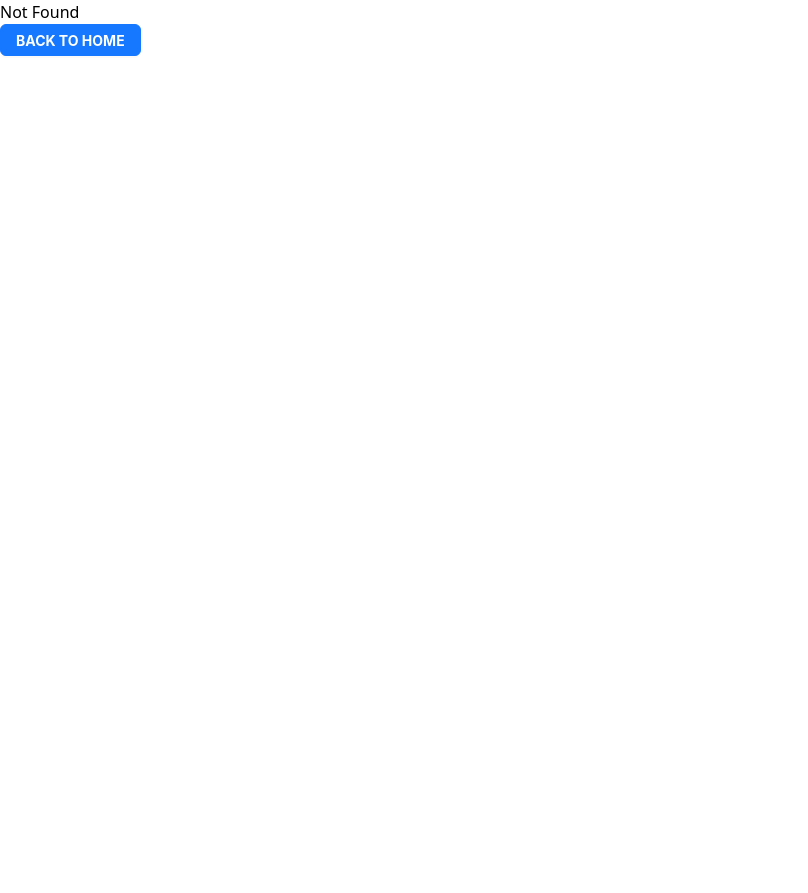
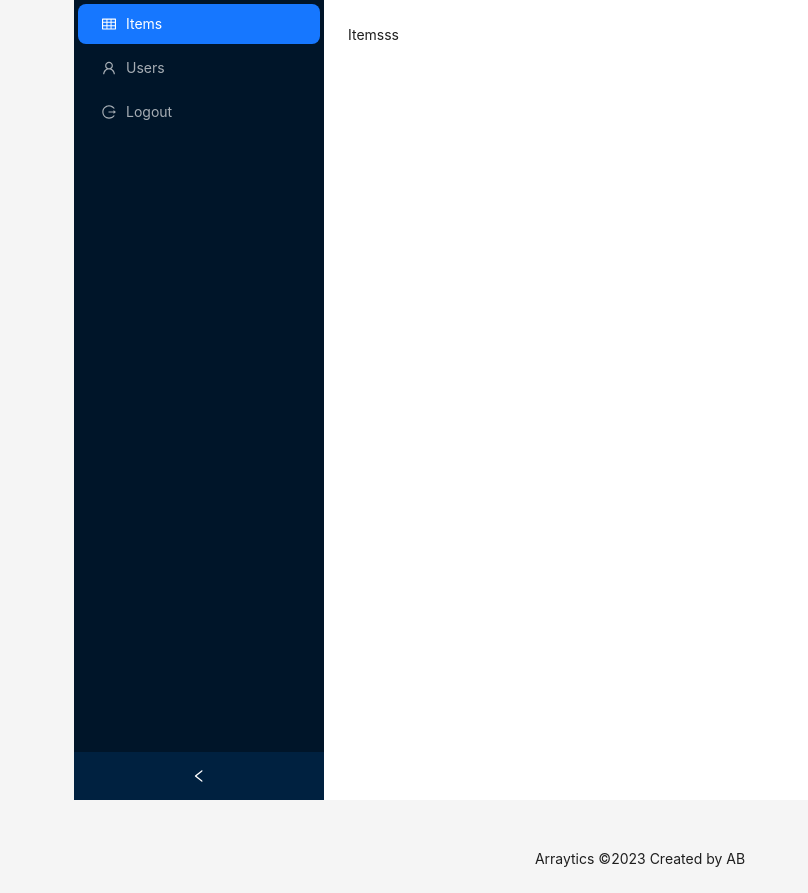
Before and after one commit to abrakib942/shopping-app, a React (Vite) app in the folder frontend/: page /items in a window 1280 px wide. Before the commit this address had no page. Shown: the whole page, without its empty margins (0-808 px from the left). Before the commit the page ends 800 px from the top, so only its background shows below. Built offline with nearby package versions, Linux system fonts and the light colour scheme.

Commit message:
dashboard side item

```diff
--- a/frontend/src/App.jsx
+++ b/frontend/src/App.jsx
@@ -1,19 +1,95 @@
-import "./App.css";
-import { Button, DatePicker, Space, version } from "antd";
+import { UserOutlined, TableOutlined, LogoutOutlined } from "@ant-design/icons";
+import { Layout, Menu } from "antd";
+import { useState } from "react";
+import { Link, Outlet, useNavigate } from "react-router-dom";
+import { removeUserInfo } from "./utils/authService";
+const { Content, Footer, Sider } = Layout;
 
-function App() {
+const App = () => {
+  const [collapsed, setCollapsed] = useState(false);
+  const navigate = useNavigate();
+
+  const logOut = () => {
+    removeUserInfo("accessToken");
+
+    navigate("/login");
+  };
+
+  const sideBarItems = [
+    {
+      label: <Link to="/items">Items</Link>,
+      icon: <TableOutlined />,
+      key: "/items",
+    },
+    {
+      label: <Link to="/users">Users</Link>,
+      icon: <UserOutlined />,
+      key: "/users",
+    },
+    {
+      label: "Logout",
+      icon: <LogoutOutlined />,
+      key: "logOut",
+      onClick: logOut,
+    },
+  ];
+
+  // const {
+  //   token: { colorBgContainer },
+  // } = theme.useToken();
   return (
-    <>
-      <p className="text-red-600">hello react</p>
-      <div style={{ padding: "0 24px" }}>
-        <h1>antd version: {version}</h1>
-        <Space>
-          <DatePicker />
-          <Button type="primary">Primary Button</Button>
-        </Space>
-      </div>
-    </>
+    <Layout>
+      <Content
+        style={{
+          padding: "0 50px",
+        }}
+      >
+        <Layout className="mt-5" style={{ padding: "0 24px 24px" }}>
+          <Sider
+            collapsible
+            collapsed={collapsed}
+            onCollapse={(value) => setCollapsed(value)}
+            style={{
+              overflow: "auto",
+              height: "100vh",
+              position: "sticky",
+              left: 0,
+              top: 0,
+              bottom: 0,
+            }}
+            width={250}
+          >
+            <Menu
+              mode="inline"
+              defaultSelectedKeys={["/items"]}
+              defaultOpenKeys={["/items"]}
+              theme="dark"
+              style={{
+                height: "100%",
+              }}
+              items={sideBarItems}
+            />
+          </Sider>
+          <Content
+            style={{
+              padding: 24,
+              minHeight: 400,
+              overflow: "initial",
+              background: "white",
+            }}
+          >
+            <Outlet />
+          </Content>
+        </Layout>
+      </Content>
+      <Footer
+        style={{
+          textAlign: "center",
+        }}
+      >
+        Arraytics ©2023 Created by AB
+      </Footer>
+    </Layout>
   );
-}
-
+};
 export default App;
--- /dev/null
+++ b/frontend/src/pages/Dashboard/items/Items.jsx
@@ -0,0 +1,5 @@
+const Items = () => {
+  return <div className="text-5xl">Itemsss</div>;
+};
+
+export default Items;
--- /dev/null
+++ b/frontend/src/pages/Dashboard/users/User.jsx
@@ -0,0 +1,5 @@
+const User = () => {
+  return <div>Users</div>;
+};
+
+export default User;
--- a/frontend/src/pages/Login.jsx
+++ b/frontend/src/pages/Login.jsx
@@ -34,8 +34,6 @@ const Login = () => {
       if (res?.error) {
         message.error(res?.error?.data?.message);
       }
-
-      console.log(data);
     } catch (error) {
       //
     }
```
Also changed, not shown: frontend/src/components/DataTable.jsx (added, +37 -0 lines), frontend/src/routes/index.jsx (+8 -2 lines).
